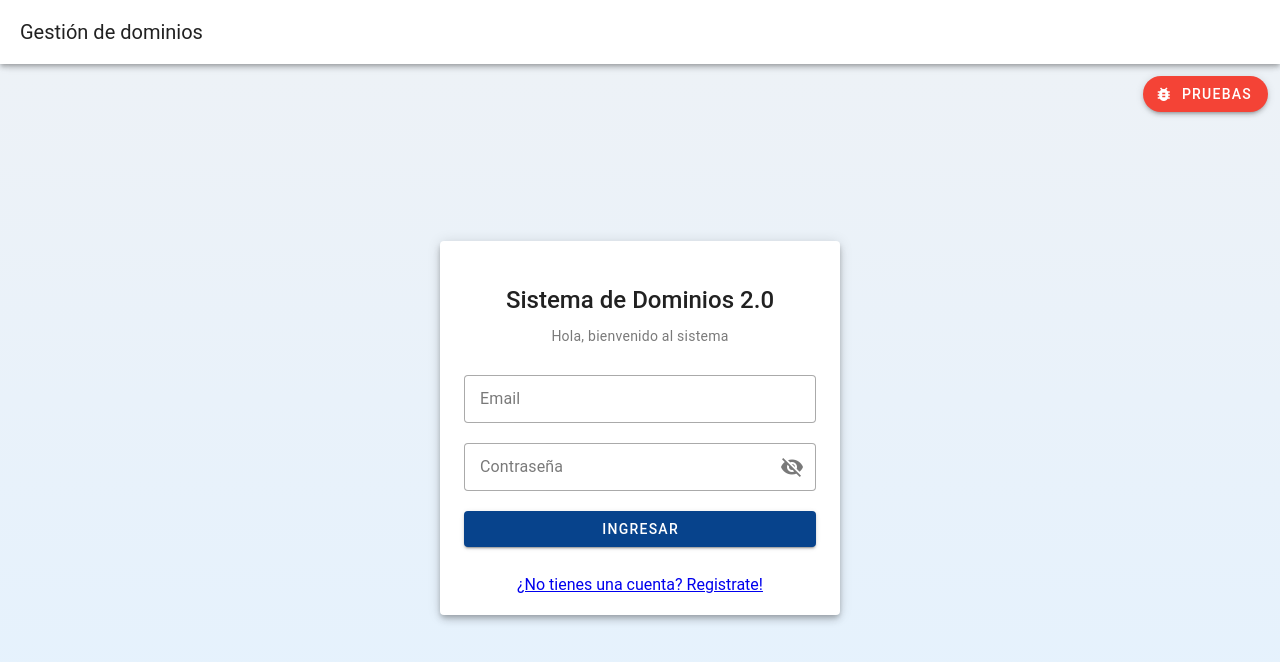
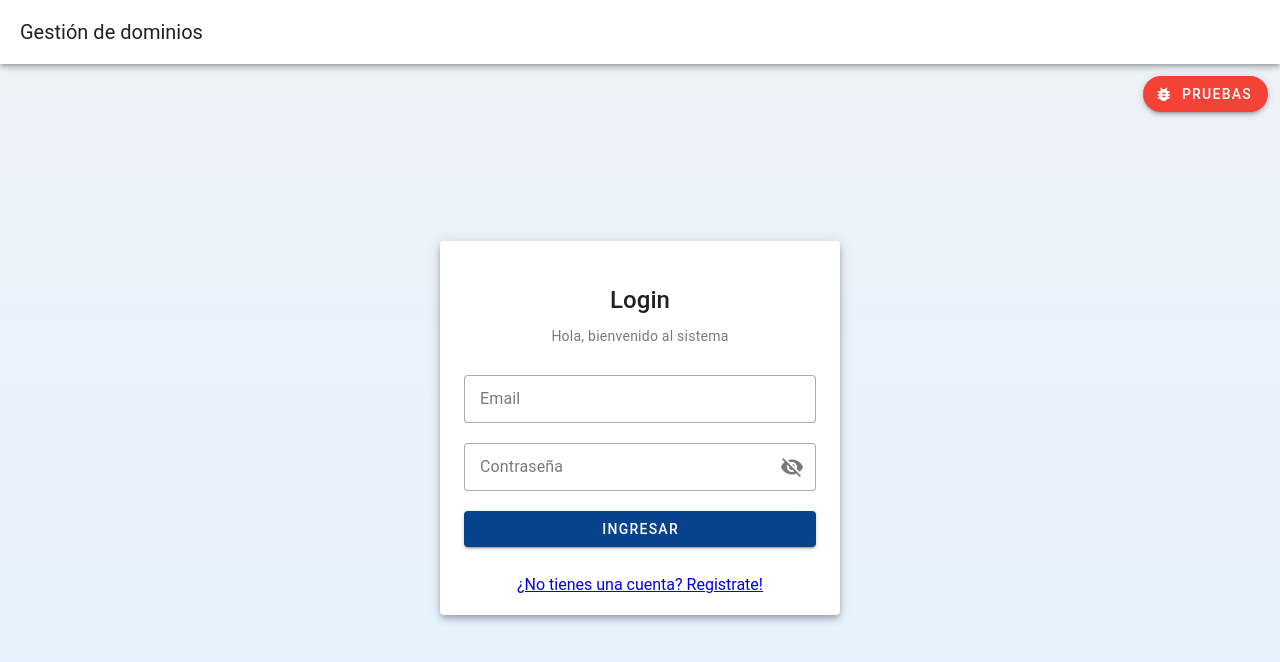
Before and after one commit to PabloAlexanderJiron/SPA_GestionDominios, a Vue app: page / in a window 1280 px wide. Shown: the top 662 px of the page. Built offline with nearby package versions, Linux system fonts and the light colour scheme.

Commit message:
Fix: cambio titulo

```diff
--- a/src/views/autenticacion/LoginView.vue
+++ b/src/views/autenticacion/LoginView.vue
@@ -9,7 +9,7 @@
         >
           <VCardText class="px-6 pt-8">
             <VCardTitle class="text-center text-h5">
-              Sistema de Dominios 2.0
+            Login
             </VCardTitle>
             <VCardSubtitle class="text-center">
               Hola, bienvenido al sistema
```
Also changed, not shown: 2 other files (tests, documents, lock files or other folders).
